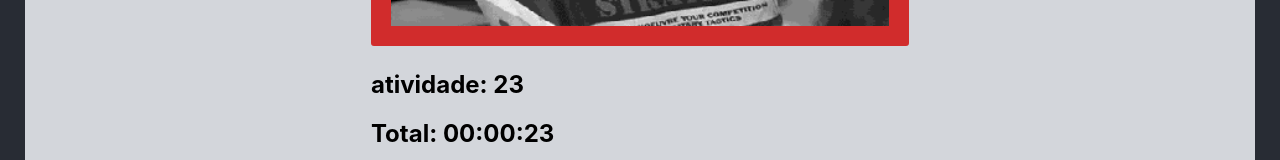
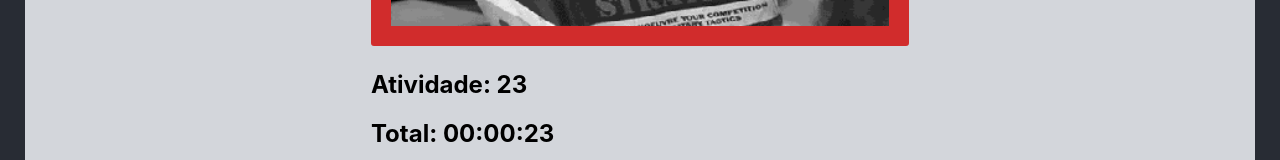
Before and after one commit to FabioMarturanoJr/desafio-pomodoro, a React (Create React App) app: page / in a window 1280 px wide. Both pictures are taken after a click on the button "Iniciar Pomodoro". Shown: the part 418-578 px from the top of the page. Built offline with nearby package versions, Linux system fonts and the light colour scheme.

Commit message:
inclusao musica na tela de conclusao da tarefa

```diff
--- a/src/components/CompleteTask.jsx
+++ b/src/components/CompleteTask.jsx
@@ -1,4 +1,5 @@
 import React from "react";
+import Howler from "./Howler";
 
 function CompleteTask({closeCompleteTask}) {
   return (
@@ -7,6 +8,7 @@ function CompleteTask({closeCompleteTask}) {
         <h1>Parabéns você concluiu sua Tarefa !!!</h1>
       </div>
       <button className="closeCompleteTask" onClick={closeCompleteTask}>OK</button>
+      <Howler src={ 'zelda' } />
     </div>
   );
 }
--- a/src/components/Howler.jsx
+++ b/src/components/Howler.jsx
@@ -2,6 +2,7 @@ import React from 'react'
 import ReactHowler from 'react-howler'
 
 import ahh from '../sounds/aah.mp3'
+import zelda from '../sounds/zelda.mp3'
 import uhh from '../sounds/uhh.mp3'
 import applause from '../sounds/Applause.mp3'
 
@@ -9,6 +10,7 @@ const sonds = {
   ahh,
   applause,
   uhh,
+  zelda,
 };
 
 function Howler({ src }) {
--- a/src/components/Timer.jsx
+++ b/src/components/Timer.jsx
@@ -73,7 +73,7 @@ function Timer() {
       <div>
       { playSound && <Howler src={ activityTime ? 'uhh' : 'applause' } />}
       <img src={ activityTime ? atividade : intervalo } alt="" style={ { border: `solid 20px ${ activityTime ?'#d12c2c' : '#39aa1d'}` } }/>
-      <h2>{`${activityTime ? 'atividade' : 'intervalo'}: ${count}`}</h2>
+      <h2>{`${activityTime ? 'Atividade' : 'Intervalo'}: ${count}`}</h2>
       <h2 className="timer">
         { `Total: ${BellowTen(checkedHour)}:${BellowTen(checkedMinute)}:${BellowTen(second)}` }
       </h2>
```
Also changed, not shown: 1 other file (tests, documents, lock files or other folders).
